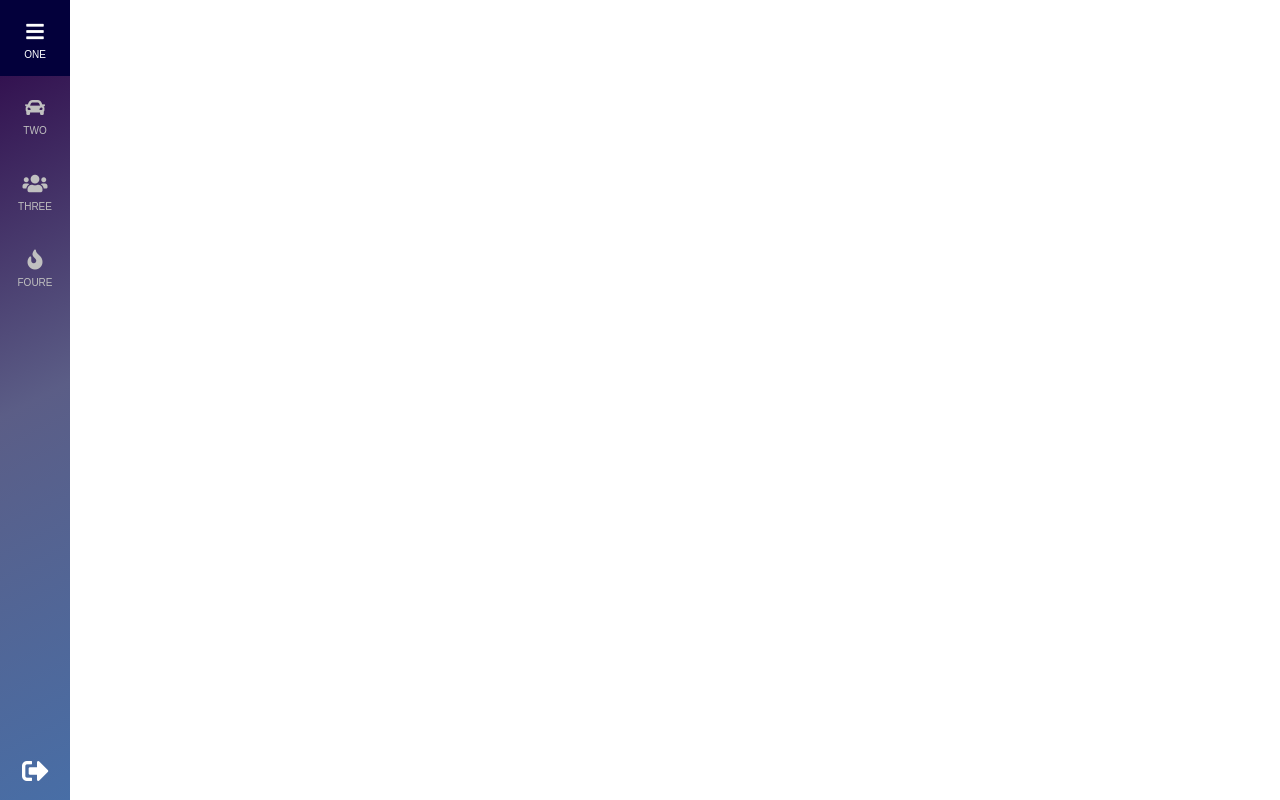
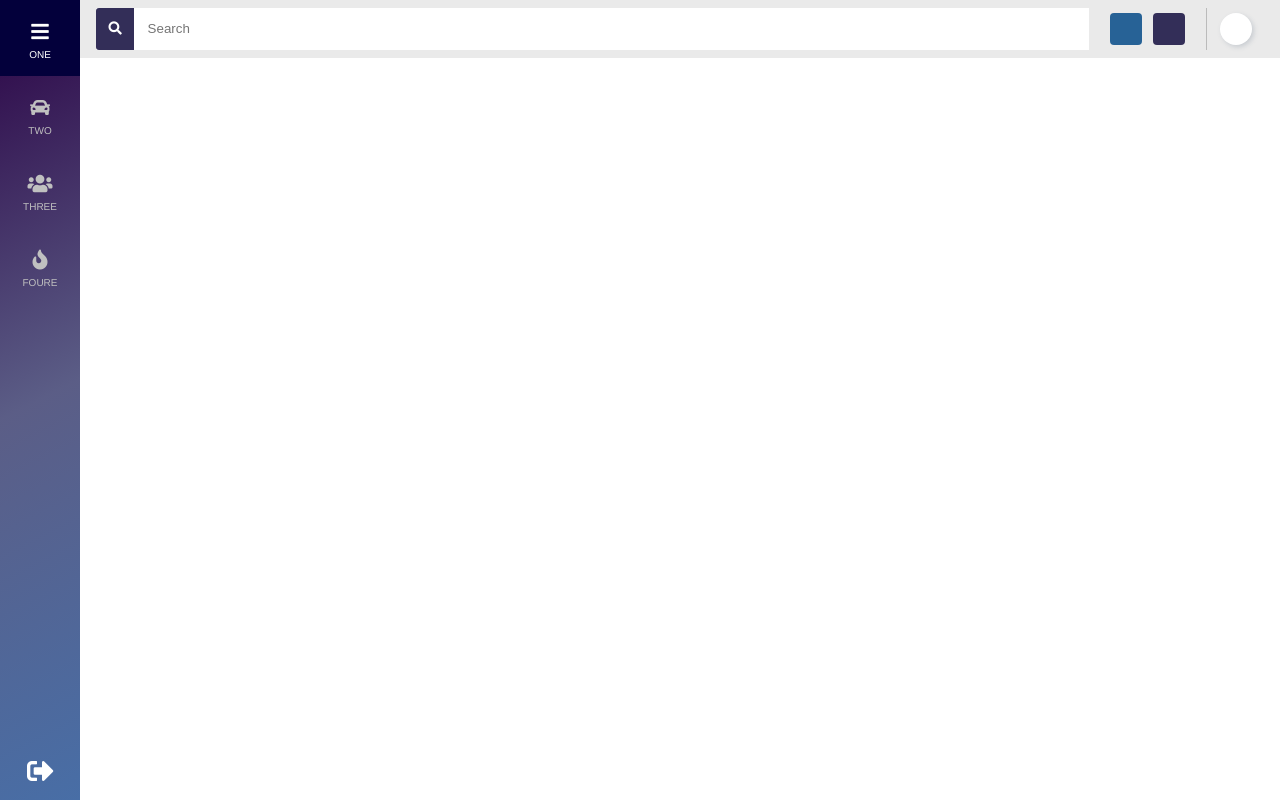
Before and after one commit to aboggan/challenge, a website: page index.html in a window 1280 px wide. Drawn offline with nearby package versions, Linux system fonts and the light colour scheme; files that its build step writes are made by us from their sources.

Commit message:
barravertical

```diff
--- a/css/style.css
+++ /dev/null
@@ -1,55 +0,0 @@
-body{
-  margin:0;
-  font-family: Arial, Helvetica, sans-serif;
-}
-
-.icon-bar {
-  width: 5vw;
-  min-width: 70px;
-  height:100vh;
-  background: rgb(42,1,68);
-  background: linear-gradient(153deg, rgba(42,1,68,1) 0%, rgba(47,50,102,0.7875525210084033) 50%, rgba(72,110,166,1) 100%);
-  position: relative;
-
-}
-
-.icon-bar a {
-  display: block;
-  text-align: center;
-  padding: 16px;
-  transition: all 0.3s ease;
-  text-decoration: none;
-  color:Silver;
-
-}
-.icon-bar a:hover {
-  background-color:#03003b;
-  color:white;
-}
-
-.active {
-background: rgb(255,255,255);
-background: linear-gradient(153deg, rgba(255,255,255,0.22452731092436973) 0%, rgba(47,50,102,0.09007352941176472) 50%, rgba(255,255,255,0.19371498599439774) 100%);
-}
-
-.icon-bar a.lastIcon{
-position:absolute;
-bottom: 0;
-left: 0;
-right: 0;
-margin: 0 auto;
-color:#ffff;
-}
-
-.contenedorIcon div:nth-child(1){
-  font-size: 20px;
-  text-align: center;
-  margin-top:5px;
-
-}
-
-.contenedorIcon div:nth-child(2){
-  font-size: 10px;
-  margin-top:5px;
-  text-transform: uppercase;
-}
--- a/index.html
+++ b/index.html
@@ -6,16 +6,41 @@
   <meta name="viewport" content="width=device-width, initial-scale=1.0">
   <meta http-equiv="X-UA-Compatible" content="ie=edge">
   <title>InvGate</title>
-  <link rel="stylesheet" type="text/css" href="style.css">
-  <link rel="stylesheet" href="https://use.fontawesome.com/releases/v5.7.2/css/all.css"
-    integrity="sha384-fnmOCqbTlWIlj8LyTjo7mOUStjsKC4pOpQbqyi7RrhN7udi9RwhKkMHpvLbHG9Sr" crossorigin="anonymous">
+  <link rel="stylesheet" type="text/css" href="css/main.css">
+  <link rel="stylesheet" href="https://use.fontawesome.com/releases/v5.7.2/css/all.css" integrity="sha384-fnmOCqbTlWIlj8LyTjo7mOUStjsKC4pOpQbqyi7RrhN7udi9RwhKkMHpvLbHG9Sr"
+    crossorigin="anonymous">
 </head>
 
 <body>
+ <div class="wrapperAll">
+  <!--SearchBar -->
+  <header class="headerWrapper">
+    <div class="headerContainer">
+      <section class="sectionSide--left">
+        <article class="searchWrapper">
+          <div class="searchContainer">
+            <button class="searchButton">
+              <i class="fas fa-search"></i>
+            </button>
+            <input type="text" placeholder="Search" class="searchInput">
+          </div>
+        </article>
+      </section>
+      <section class="sectionSide--right">
+        <article class="squareSection">
+          <div class="searchItem searchItem--blue"></div>
+          <div class="searchItem searchItem--violet"></div>
+        </article>
+        <article class="circleSection">
+          <div class="itemCircle itemCircle--white"></div>
+        </article>
+      </section>
+    </div>
+  </header>
   <!--navBar -->
   <nav>
     <div>
-      <div class="icon-bar">
+      <div class="iconBar">
         <a href="#">
           <div class="contenedorIcon">
             <div><i class="fas fa-bars"></i></div>
@@ -48,10 +73,7 @@
       </div>
     </div>
   </nav>
-
-  <!--SearchBar -->
-  <div>
-  </div>
+</div>
   <!--cardsSection-->
   <div>
   </div>
@@ -59,11 +81,9 @@
   <div>
   </div>
   <!--Scripts-->
-  <script
-  src="http://code.jquery.com/jquery-3.3.1.min.js"
-  integrity="sha256-FgpCb/KJQlLNfOu91ta32o/NMZxltwRo8QtmkMRdAu8="
-  crossorigin="anonymous"></script>
-  <script src="main.js"></script>
+  <script src="http://code.jquery.com/jquery-3.3.1.min.js" integrity="sha256-FgpCb/KJQlLNfOu91ta32o/NMZxltwRo8QtmkMRdAu8="
+    crossorigin="anonymous"></script>
+  <script src="js/main.js"></script>
 
 </body>
 
--- a/sass/main.scss
+++ b/sass/main.scss
@@ -1,7 +1,151 @@
+@import "variables";
 body{
-    color: red;
-    a{
-        color:blue;
+    margin:0;
+  }
+
+  .wrapperAll{
+    display: grid;
+    grid-template-columns: $width-colum 1fr;
+    grid-template-rows: $height-row 1fr;
+    grid-template-areas:
+    "menu search"
+    "menu main";
+    height: 100%;
+    font-family:$font-family;
+  }
+
+/*SearchBar*/
+.headerWrapper {
+  grid-area: search;
+  background-color: $light-gray;
+  width: 100%;
+  .headerContainer {
+    height: 100%;
+    display: flex;
+    align-items: center;
+    padding: .5em 1em;
+    box-sizing: border-box;
+  }
+  .sectionSide {
+    &--left {
+      width: 85%;
+      height: 100%;
+      background-color: $white;
+      overflow: hidden;
+    }
+    &--right {
+      width: 15%;
+      height: 100%;
+      display: flex;
+      justify-content: space-between;
+      .squareSection, .circleSection {
+        display: flex;
+        justify-content: space-around;
+        height: 100%;
+        align-items: center;
+      }
+      .squareSection {
+        width: 60%;
+        padding: 0 1em;
+        border-right: 1px solid rgba($black, .2);
+      }
+      .circleSection {
+        width: 40%;
+      }
+    }
+  }
+}
+
+.searchWrapper {
+  height: 100%;
+  .searchContainer {
+    height: 100%;
+    display: flex;
+    .searchButton {
+      height: 100%;
+      border: none;
+      background-color: $violet;
+      width: 3em;
+      padding: 0.5em;
+      box-sizing: border-box;
+      color: $white;
+      border-top-left-radius: 3px;
+      border-bottom-left-radius: 3px;
+    }
+    .searchInput {
+      width: 100%;
+      border: none;
+      padding: 0.5em 1em;
+    }
+  }
+}
+
+.searchItem {
+  height: 2em;
+  width: 2em;
+  border-radius: 4px;
+  &--blue {
+    background-color: $blue;
+  }
+  &--violet {
+    background-color: $violet;
+  }
+}
+
+.itemCircle {
+  height: 2em;
+  width: 2em;
+  border-radius: 100%;
+  box-shadow: 2px 2px 5px $shadow;
+  &--white {
+    background-color: $white;
+    ;
+  }
+}
+/*navBar*/
+
+  .iconBar {
+    width: 100%;
+    min-width: 70px;
+    height:100vh;
+    background: $gradient;
+    position: relative;
+
+    a {
+        display: block;
+        text-align: center;
+        padding: 16px;
+        transition: all 0.3s ease;
+        text-decoration: none;
+        color:Silver;
     }
 
+    & a:hover {
+        background-color:#03003b;
+        color:white;
+    }
+    a.lastIcon{
+        position:absolute;
+        bottom: 0;
+        left: 0;
+        right: 0;
+        margin: 0 auto;
+        color:#ffff;
+        }
 }
+  .active {
+  background:$iconActive;
+  }
+
+  .contenedorIcon div:nth-child(1){
+    font-size: 20px;
+    text-align: center;
+    margin-top:5px;
+
+  }
+
+  .contenedorIcon div:nth-child(2){
+    font-size: 10px;
+    margin-top:5px;
+    text-transform: uppercase;
+  }
--- /dev/null
+++ b/sass/variables.scss
@@ -0,0 +1,22 @@
+// Font-Family variables
+$font-family: Helvetica, Arial, sans-serif;
+
+// Colors
+$gradient: linear-gradient(153deg, rgba(42,1,68,1) 0%, rgba(47,50,102,0.7875525210084033) 50%, rgba(72,110,166,1) 100%);
+$shadow: #c8ccd1;
+$blue: #276296;
+$violet: #332e58;
+$white: #ffffff;
+$black: #000000;
+$light-gray: #eaeaea;
+$iconActive: linear-gradient(153deg, rgba(255,255,255,0.22452731092436973) 0%, rgba(47,50,102,0.09007352941176472) 50%, rgba(255,255,255,0.19371498599439774) 100%);
+
+//Grid Column Values
+$width-colum: 5em;
+$height-row: 3.6em;
+
+// Mediaquery variables
+$small: "screen and (min-width: 576px)";
+$medium: "screen and (min-width: 768px)";
+$large: "screen and (min-width: 992px)";
+$extra-large: "screen and (min-width: 1600px)";
```
Also changed, not shown: css/main.css (added), css/variables.css (added).
